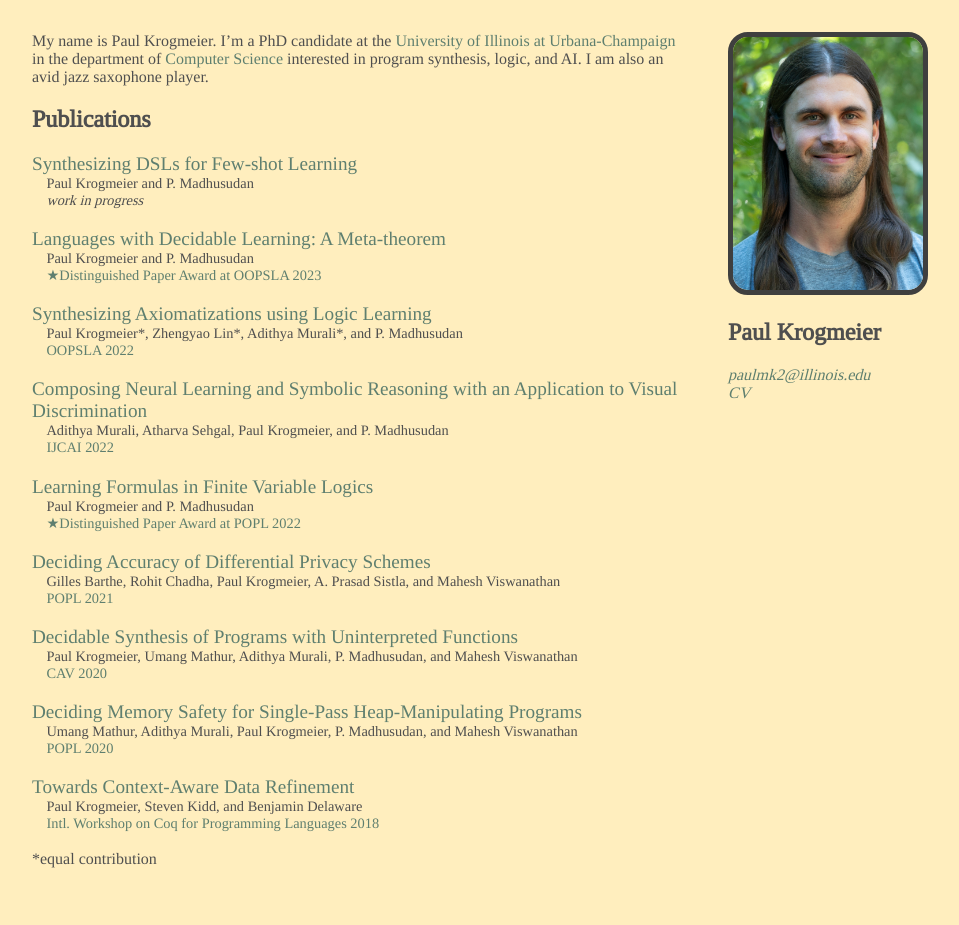
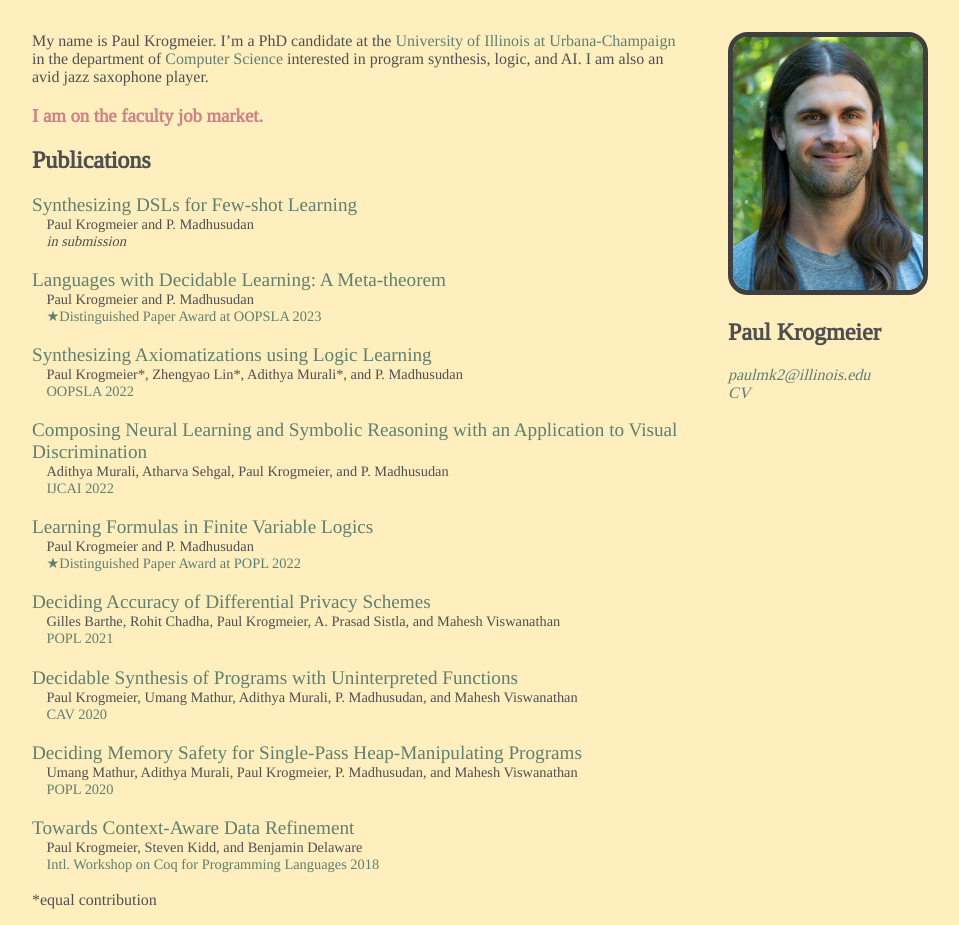
Before and after one commit to paulkrog/paulkrog.github.io, a Jekyll site: the page built from index.md, in a window 1280 px wide. Shown: the whole page, without its empty margins (144-1103 px from the left). Built offline with Jekyll 4.4.1, drawn with Linux system fonts in a browser that asks for light colours; before the commit the page ends 900 px from its top, so only the background shows below that.

Commit message:
cv and academic market

```diff
--- a/_data/papers.yml
+++ b/_data/papers.yml
@@ -3,7 +3,7 @@
   - Paul Krogmeier
   - P. Madhusudan
   url: /papers/DSLSynth.pdf
-  extra: work in progress
+  extra: in submission
 
 - title: "Languages with Decidable Learning: A Meta-theorem"
   authors:
--- a/index.md
+++ b/index.md
@@ -7,7 +7,7 @@ Illinois at Urbana-Champaign][uiuc] in the department of [Computer
 Science][cs] interested in program synthesis, logic, and AI. I am also
 an avid jazz saxophone player.
 
-<!-- <h3 id="job">I am on the faculty job market.</h3> -->
+<h3 id="job">I am on the faculty job market.</h3>
 
 [uiuc]: https://illinois.edu/
 [cs]: https://cs.illinois.edu/
```
Also changed, not shown: 5 other files.
